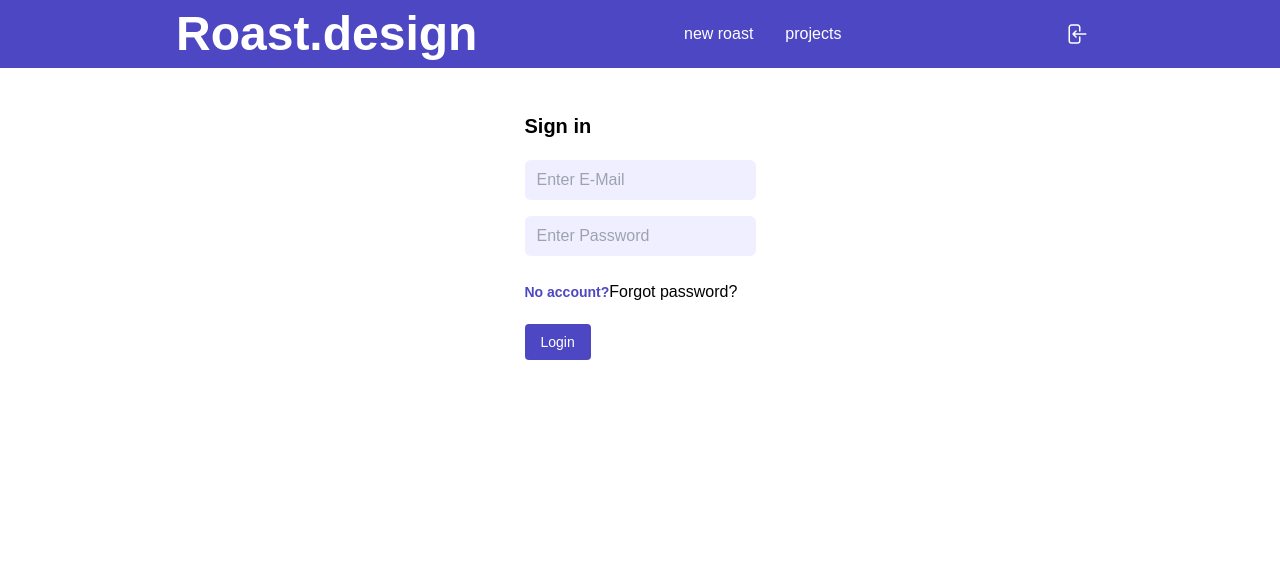
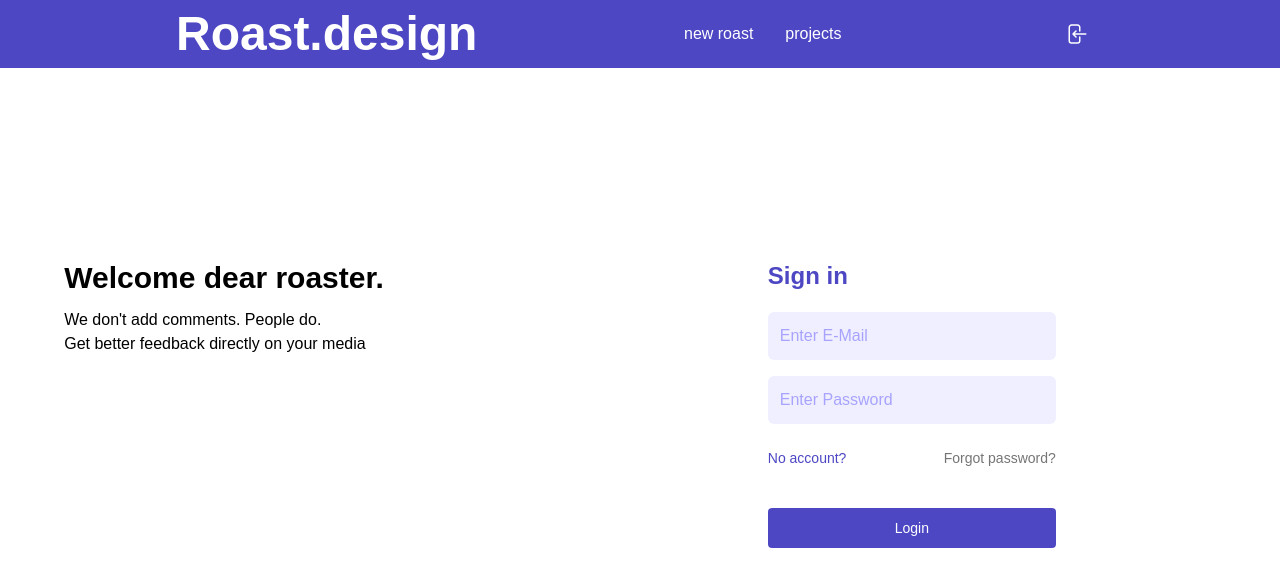
Before and after one commit to Joelheile/Roast-Design, a React (Create React App) app in the folder roastapp/: page / in a window 1280 px wide. Shown: the top 586 px of the page. Built offline with nearby package versions, Linux system fonts and the light colour scheme.

Commit message:
Sign in page designed

```diff
--- a/roastapp/src/components/auth/SignIn.jsx
+++ b/roastapp/src/components/auth/SignIn.jsx
@@ -3,6 +3,7 @@ import { useNavigate } from "react-router-dom";
 import React, { useState } from "react";
 import { auth } from "../../firebase";
 import styles from "../../index.css";
+import Team from "../../assets/Team.svg";
 
 const SignIn = () => {
 	let navigate = useNavigate();
@@ -36,17 +37,27 @@ const SignIn = () => {
 
 	return (
 		// left and right split
-		<div>
+		<div className="mt-48 -ml-20 flex w-screen flex-row justify-center">
 			<div
-			// left
-			></div>
-			<div class="flex w-screen  items-center justify-center ">
-				<form class="mb-4  rounded bg-white px-8 pt-6 pb-8">
+				// left
+				className=" mr-48 inline-flex  flex-col"
+			>
+				<div className="flex flex-col items-start justify-end">
+					<h1 className="mb-3 text-3xl font-bold">Welcome dear roaster.</h1>
+					<h3>We don't add comments. People do.</h3>
+					<h3>Get better feedback directly on your media</h3>
+				</div>
+				<div></div>
+			</div>
+			<div class="ml-48 flex">
+				<form class="mb-4 flex flex-col rounded bg-white ">
 					<div class="mb-4">
-						<h1 className=" mb-5 text-xl font-semibold">Sign in</h1>
+						<h1 className=" mb-5 text-2xl font-semibold text-primary">
+							Sign in
+						</h1>
 
 						<input
-							class="focus:shadow-outline text-gr appearance-none  rounded-md  bg-primaryLight p-2 py-2  px-3 focus:outline-none "
+							className="focus:shadow-outline w-72 rounded-md bg-primaryLight p-3 py-3  px-3 placeholder-primaryMid outline-none transition-all duration-300 ease-in-out hover:w-80"
 							id="username"
 							type="text"
 							placeholder="Enter E-Mail"
@@ -56,7 +67,7 @@ const SignIn = () => {
 					</div>
 					<div class="mb-6">
 						<input
-							class="focus:shadow-outline text-gr appearance-none  rounded-md  bg-primaryLight p-2 py-2  px-3 focus:outline-none "
+							className="focus:shadow-outline w-72 rounded-md bg-primaryLight p-3 py-3  px-3 placeholder-primaryMid outline-none transition-all duration-300 ease-in-out hover:w-80"
 							id="password"
 							type="password"
 							placeholder="Enter Password"
@@ -64,18 +75,20 @@ const SignIn = () => {
 							onChange={(e) => setPassword(e.target.value)}
 						/>
 					</div>
-					<div>
+					<div className="flex flex-row justify-between">
 						<a
-							class="inline-block align-baseline text-sm font-bold text-primary hover:text-primaryMid"
+							class="inline-block align-baseline text-sm text-primary hover:text-primaryHover"
 							onClick={signUpNav}
 						>
 							No account?
 						</a>
-						<a>Forgot password?</a>
+						<a class="inline-block align-baseline text-sm text-darkgrey hover:text-primaryHover">
+							Forgot password?
+						</a>
 					</div>
 					<div class="flex items-center justify-between">
 						<button
-							class="focus:shadow-outline mt-5 rounded bg-primary py-2 px-4 text-sm text-white hover:bg-primaryMid focus:outline-none"
+							class="focus:shadow-outline mt-10 h-10 w-full rounded bg-primary py-2 px-4 text-sm text-white transition-all duration-300 hover:h-12  focus:outline-none"
 							type="button"
 							onClick={signIn}
 						>
--- a/roastapp/tailwind.config.js
+++ b/roastapp/tailwind.config.js
@@ -15,11 +15,13 @@ module.exports = {
 				primary: "#4D47C3",
 				primaryLight: "#F0EFFF",
 				primaryMid: "#A7A3FF",
+				primaryHover: "#2c2873",
 				secondary: "#EEA47FFF",
 				neutral: "#FCF6F5FF",
 				black: "#1a1a1a",
 				white: "#ffffff",
 				grey: "#ededed",
+				darkgrey: "#757575",
 				// https://webflow.com/blog/best-color-combinations
 			},
 			fontFamily: {
```
Also changed, not shown: roastapp/src/assets/Team.svg (added).
